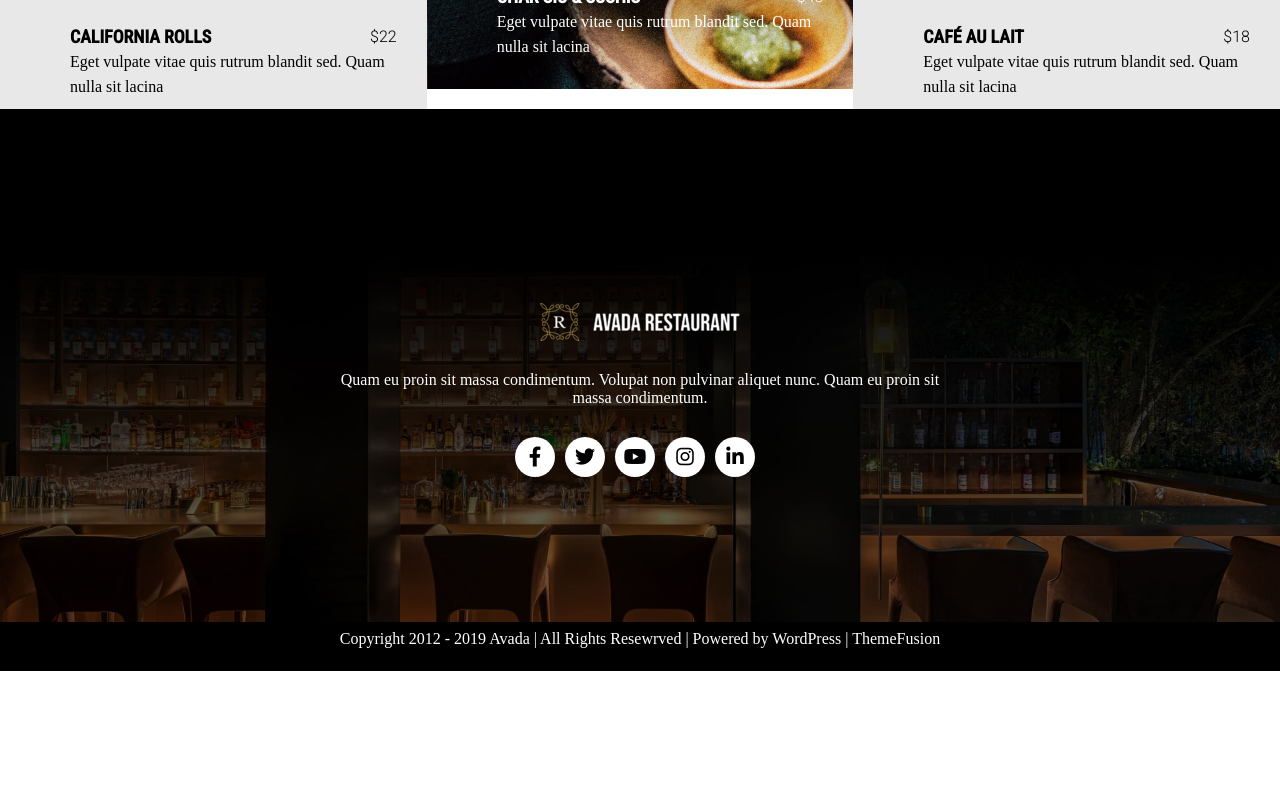
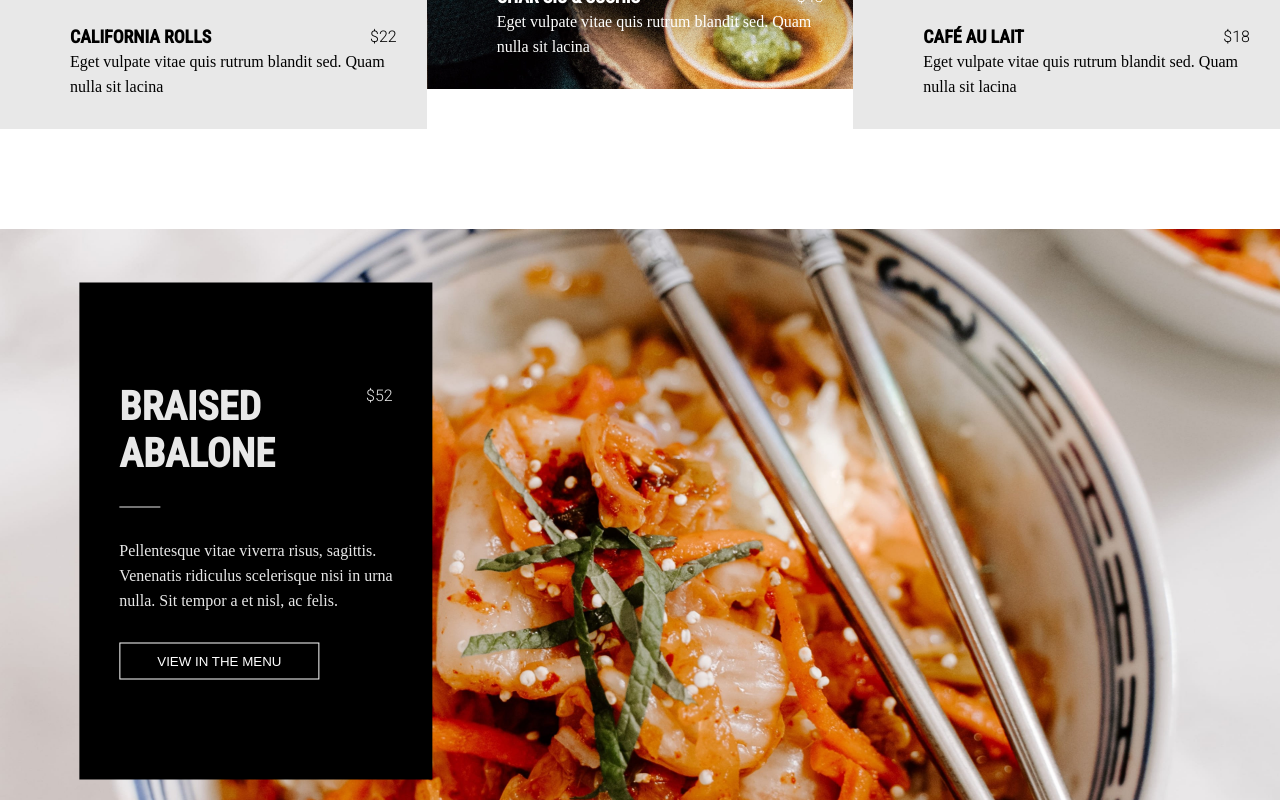
Before and after one commit to DamianoLunardo/proj-html-vuejs, a Vue app: page / in a window 1280 px wide. Shown: the part 6260-7060 px from the top of the page. Before the commit the page ends 6931 px from the top, so only its background shows below. Built offline with nearby package versions, Linux system fonts and the light colour scheme.

Commit message:
Add center 7

```diff
--- a/src/components/AppMain.vue
+++ b/src/components/AppMain.vue
@@ -6,6 +6,7 @@ import AppMainCenter3 from './AppMainCenter3.vue';
 import AppMainCenter4 from './AppMainCenter4.vue';
 import AppMainCenter5 from './AppMainCenter5.vue';
 import AppMainCenter6 from './AppMainCenter6.vue';
+import AppMainCenter7 from './AppMainCenter7.vue';
 
 export default {
   components: {
@@ -16,6 +17,7 @@ export default {
     AppMainCenter4,
     AppMainCenter5,
     AppMainCenter6,
+    AppMainCenter7,
 
   },
   data () {
@@ -35,6 +37,7 @@ export default {
 <AppMainCenter4/>
 <AppMainCenter5/>
 <AppMainCenter6/>
+<AppMainCenter7/>
 </template>
 
 <style lang="scss" scoped>
```
